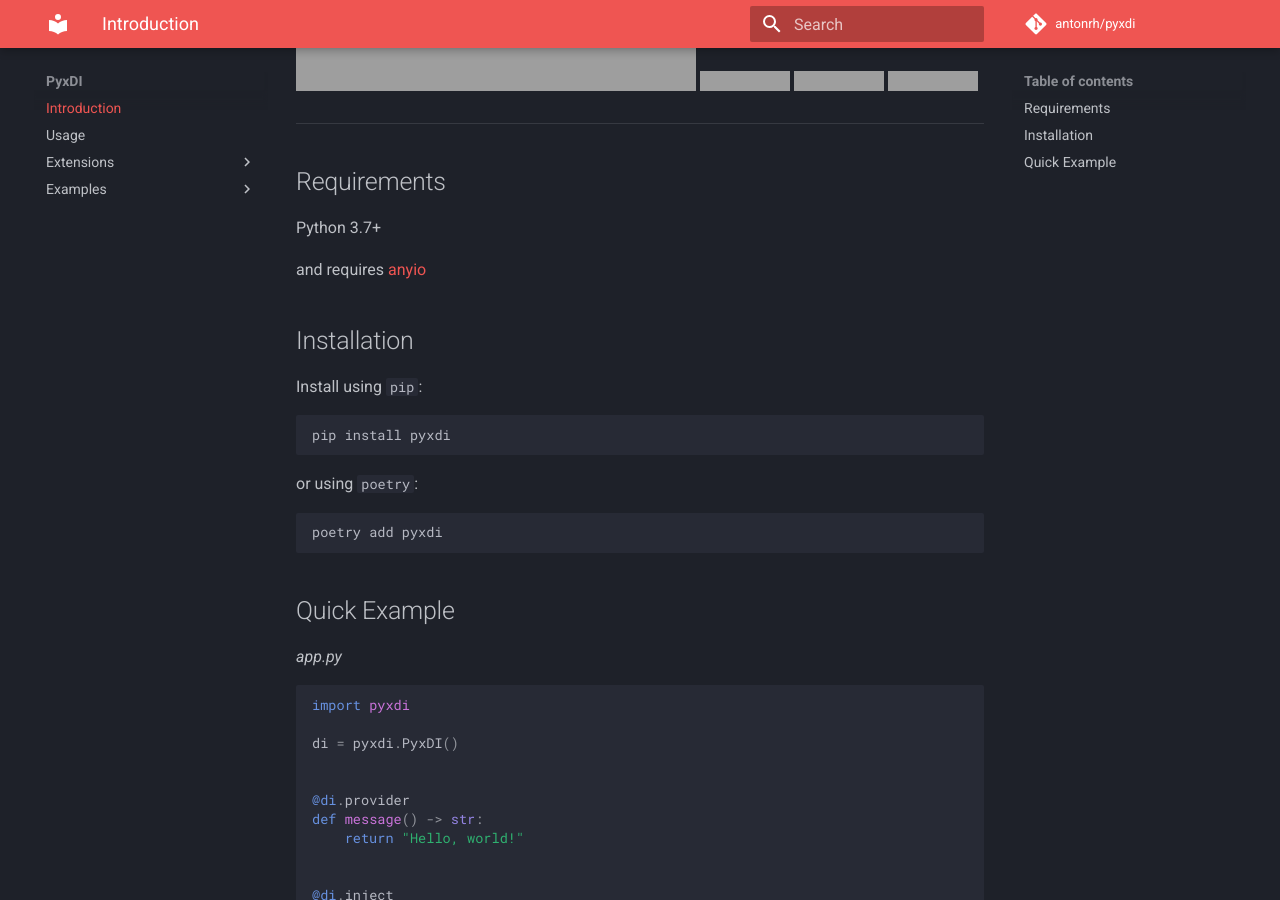
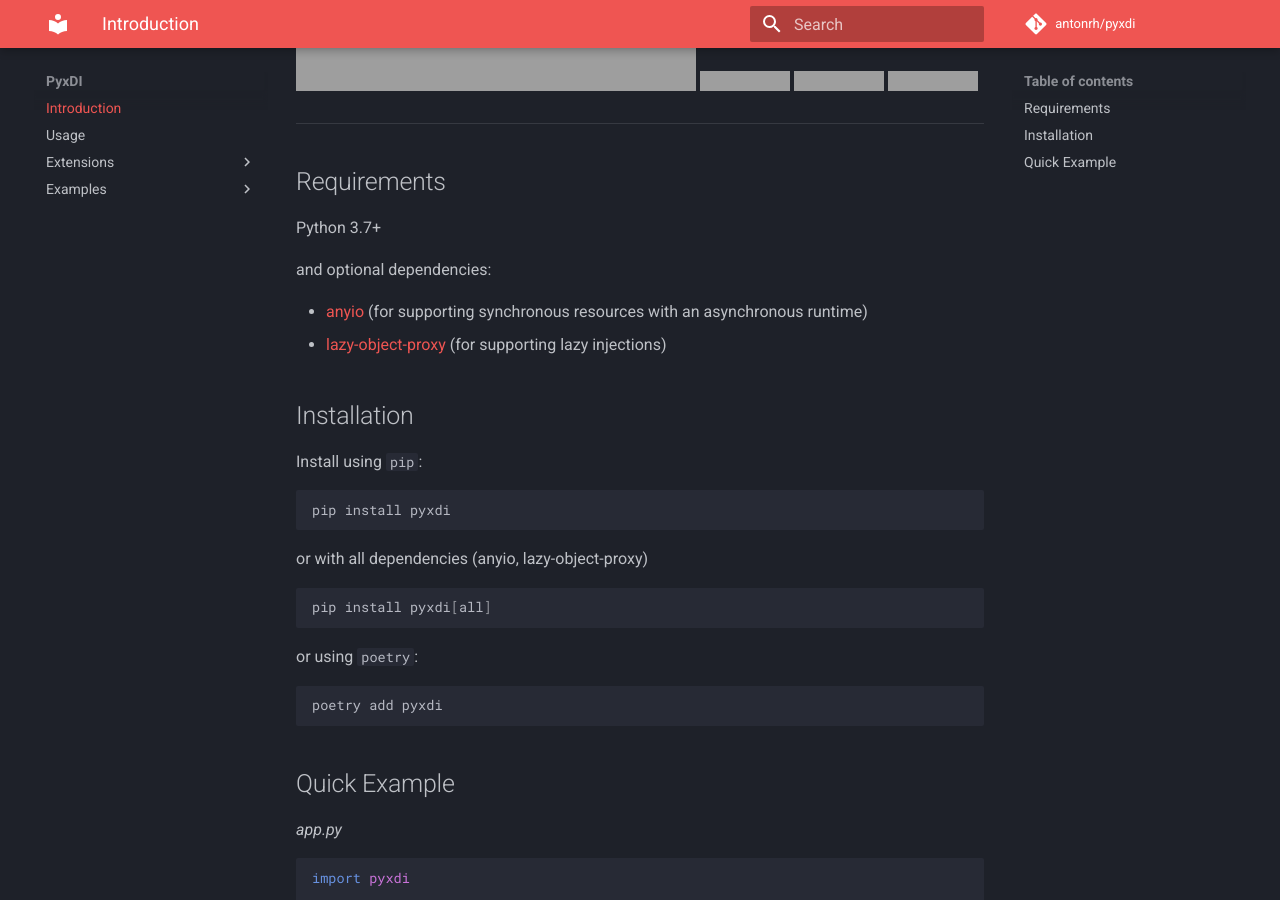
Before and after one commit to antonrh/anydi, an MkDocs documentation site: the page built from docs/index.md, in a window 1280 px wide and 900 px high, scrolled down 456 px. Built offline with MkDocs 1.6.1 and Material for MkDocs 9.7.7, drawn with Linux system fonts in a browser that asks for light colours; comment, search, counter and statistics services are not loaded; grey boxes are pictures that could not be loaded.

Commit message:
Mention optional dependencies

````diff
--- a/docs/index.md
+++ b/docs/index.md
@@ -14,7 +14,10 @@ to effortlessly manage dependencies in your applications.
 
 Python 3.7+
 
-and requires [anyio](https://github.com/agronholm/anyio)
+and optional dependencies:
+
+* [anyio](https://github.com/agronholm/anyio) (for supporting synchronous resources with an asynchronous runtime)
+* [lazy-object-proxy](https://github.com/ionelmc/python-lazy-object-proxy) (for supporting lazy injections)
 
 ## Installation
 
@@ -22,6 +25,12 @@ Install using `pip`:
 
 ```shell
 pip install pyxdi
+```
+
+or with all dependencies (anyio, lazy-object-proxy)
+
+```shell
+pip install pyxdi[all]
 ```
 
 or using `poetry`:
--- a/pyproject.toml
+++ b/pyproject.toml
@@ -20,7 +20,7 @@ mkdocs-material = { version = "^9.0.12", optional = true }
 
 [tool.poetry.extras]
 docs = ["mkdocs", "mkdocs-material"]
-full = ["anyio", "lazy-object-proxy"]
+all = ["anyio", "lazy-object-proxy"]
 
 [tool.poetry.group.dev.dependencies]
 black = "^23.1.0"
````
Also changed, not shown: README.md (+10 -1 lines), 1 other file.
